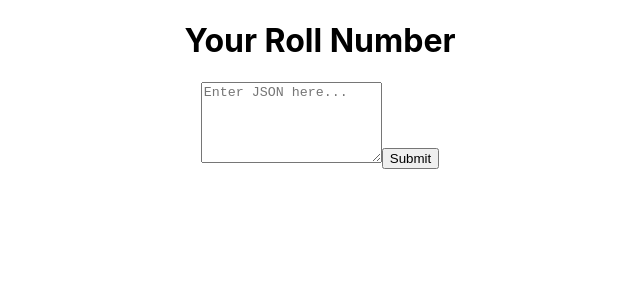
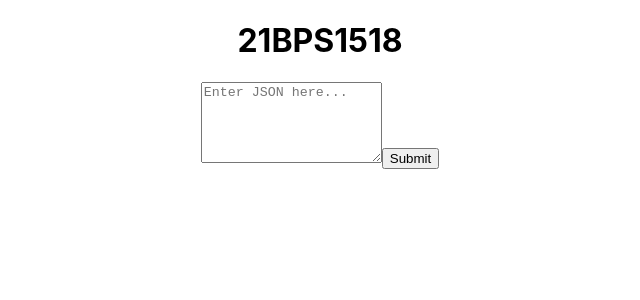
Before and after one commit to sarthakgit99/Frontend_bajaj, a React (Create React App) app: page / in a window 1280 px wide. Shown: the top 300 px of the page, without its empty margins (320-960 px from the left). Built offline with nearby package versions, Linux system fonts and the light colour scheme.

Commit message:
commit 2

```diff
--- a/src/App.js
+++ b/src/App.js
@@ -56,7 +56,7 @@ function App() {
 
   return (
     <div className="App">
-      <h1>Your Roll Number</h1>
+      <h1>21BPS1518</h1>
       <textarea
         rows="5"
         placeholder='Enter JSON here...'
```
